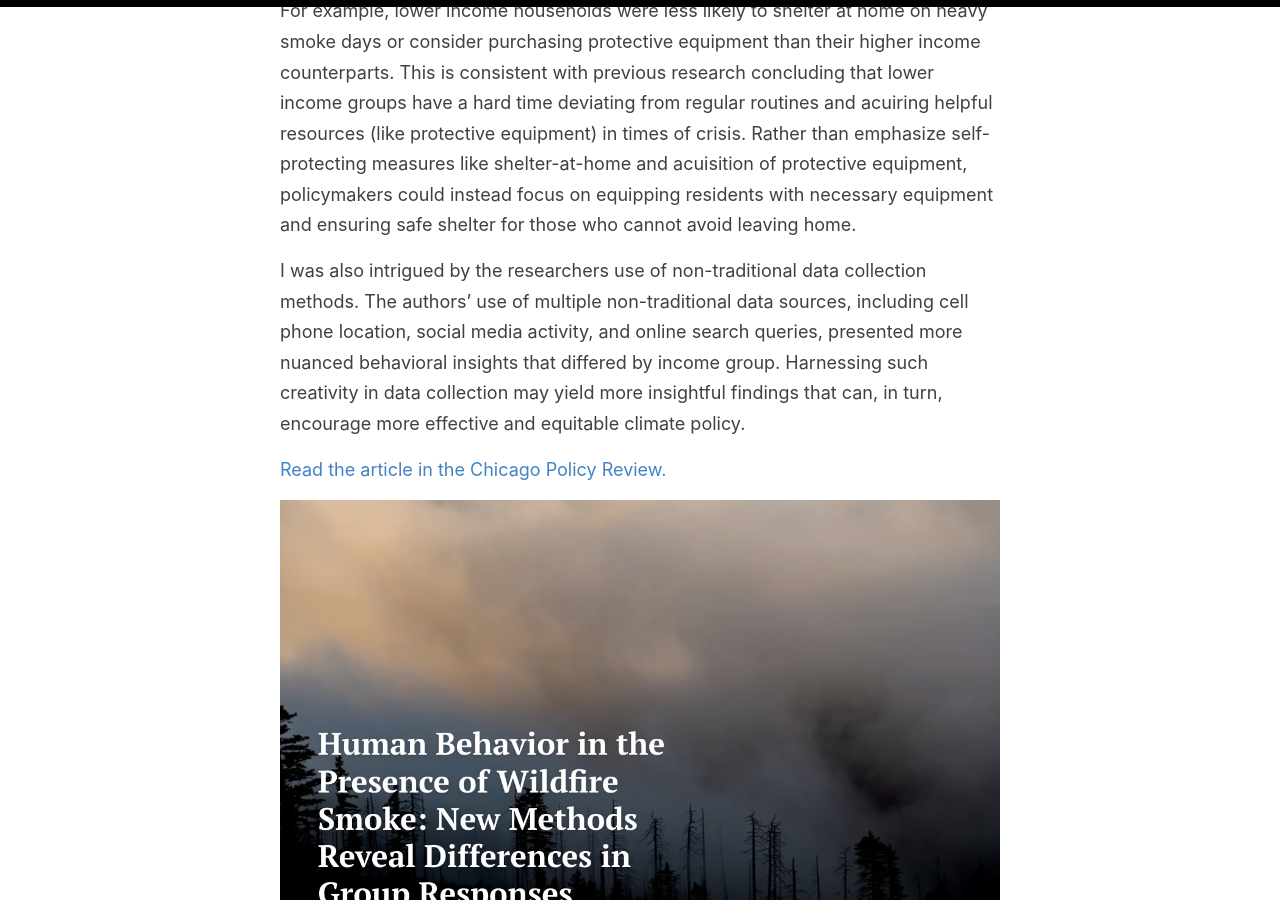
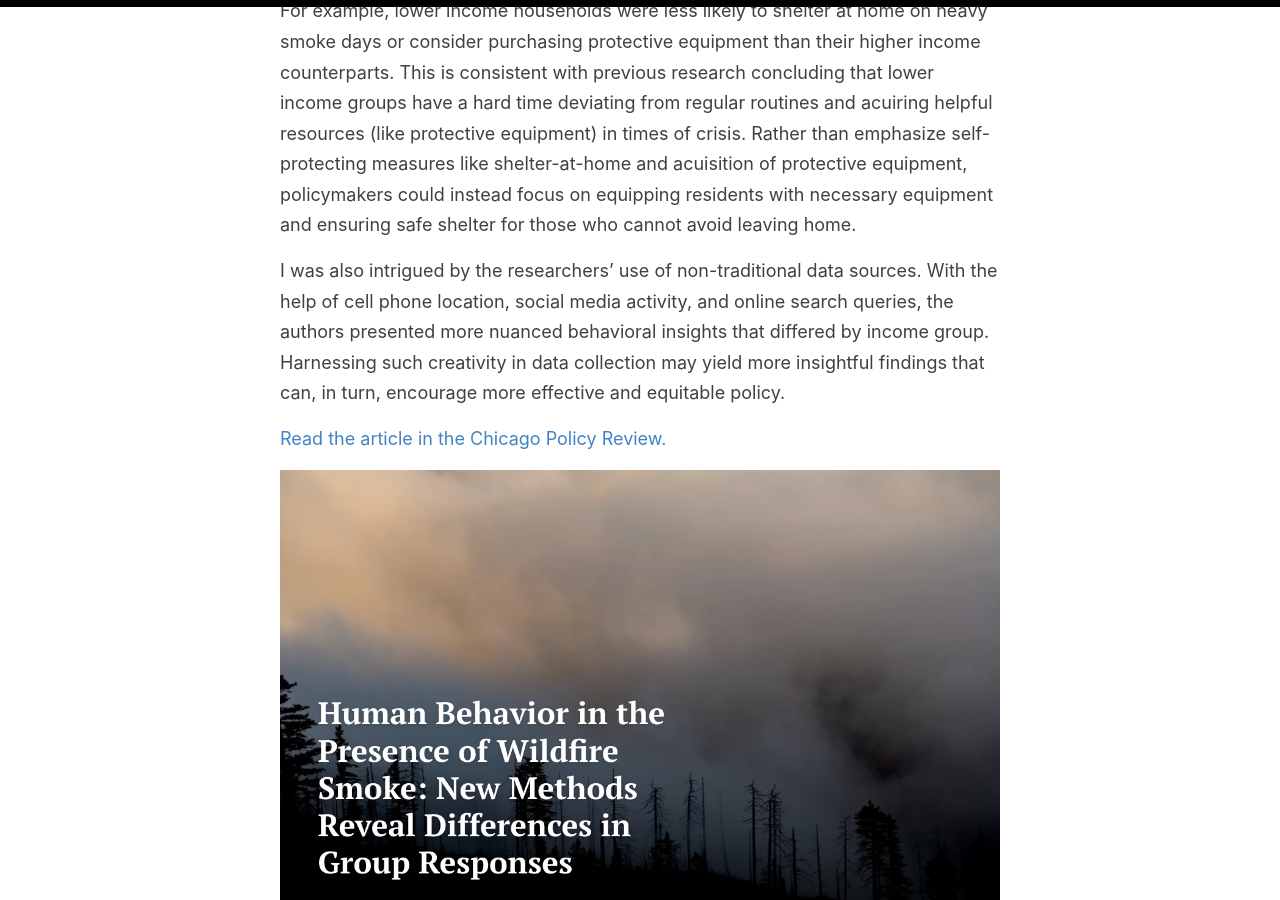
Before and after one commit to lindshiser/lindshiser.github.io, a Jekyll site: the page built from _posts/2022-12-27-new-article-on-behavioral-responses-to-smoke-exposure.md, in a window 1280 px wide and 900 px high, scrolled down 687 px. Built offline with Jekyll 4.4.1, drawn with Linux system fonts in a browser that asks for light colours.

Commit message:
Update article

```diff
--- a/_posts/2022-12-27-new-article-on-behavioral-responses-to-smoke-exposure.md
+++ b/_posts/2022-12-27-new-article-on-behavioral-responses-to-smoke-exposure.md
@@ -10,7 +10,7 @@ The research, [published in _Nature Human Behavior_](https://www.nature.com/arti
 
 For example, lower income households were less likely to shelter at home on heavy smoke days or consider purchasing protective equipment than their higher income counterparts. This is consistent with previous research concluding that lower income groups have a hard time deviating from regular routines and acuiring helpful resources (like protective equipment) in times of crisis. Rather than emphasize self-protecting measures like shelter-at-home and acuisition of protective equipment, policymakers could instead focus on equipping residents with necessary equipment and ensuring safe shelter for those who cannot avoid leaving home.
 
-I was also intrigued by the researchers use of non-traditional data collection methods.  The authors’ use of multiple non-traditional data sources, including cell phone location, social media activity, and online search queries, presented more nuanced behavioral insights that differed by income group. Harnessing such creativity in data collection may yield more insightful findings that can, in turn, encourage more effective and equitable climate policy.
+I was also intrigued by the researchers' use of non-traditional data sources. With the help of cell phone location, social media activity, and online search queries, the authors presented more nuanced behavioral insights that differed by income group. Harnessing such creativity in data collection may yield more insightful findings that can, in turn, encourage more effective and equitable policy.
 
 [Read the article in the Chicago Policy Review.](https://chicagopolicyreview.org/2022/12/27/human-behavior-in-the-presence-of-wildfire-smoke-new-methods-reveal-differences-in-group-responses/)
 
```
